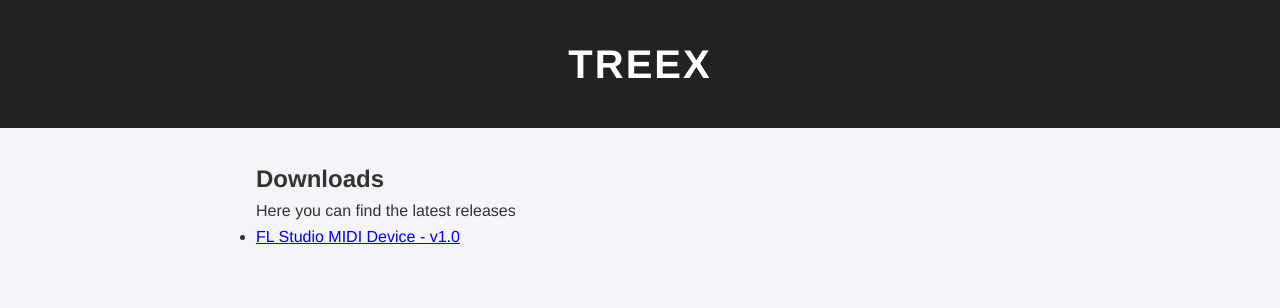
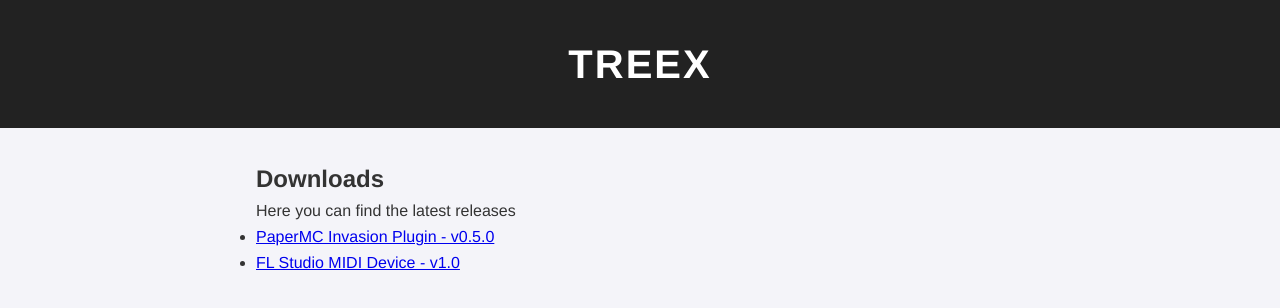
Before and after one commit to TreexHD/TreexHD.github.io, a plain HTML site: page downloads.html in a window 1280 px wide. Drawn offline with Linux system fonts and the light colour scheme.

Commit message:
Update downloads.html

```diff
--- a/downloads.html
+++ b/downloads.html
@@ -17,6 +17,7 @@
       <p>Here you can find the latest releases</p>
       <!-- Example placeholder -->
       <ul>
+        <li><a href="https://github.com/TreexHD/InvasionPlugin/releases/download/release/Invasion-0.5.0.zip">PaperMC Invasion Plugin - v0.5.0</a></li>
         <li><a href="#">FL Studio MIDI Device - v1.0</a></li>
       </ul>
     </section>
```
